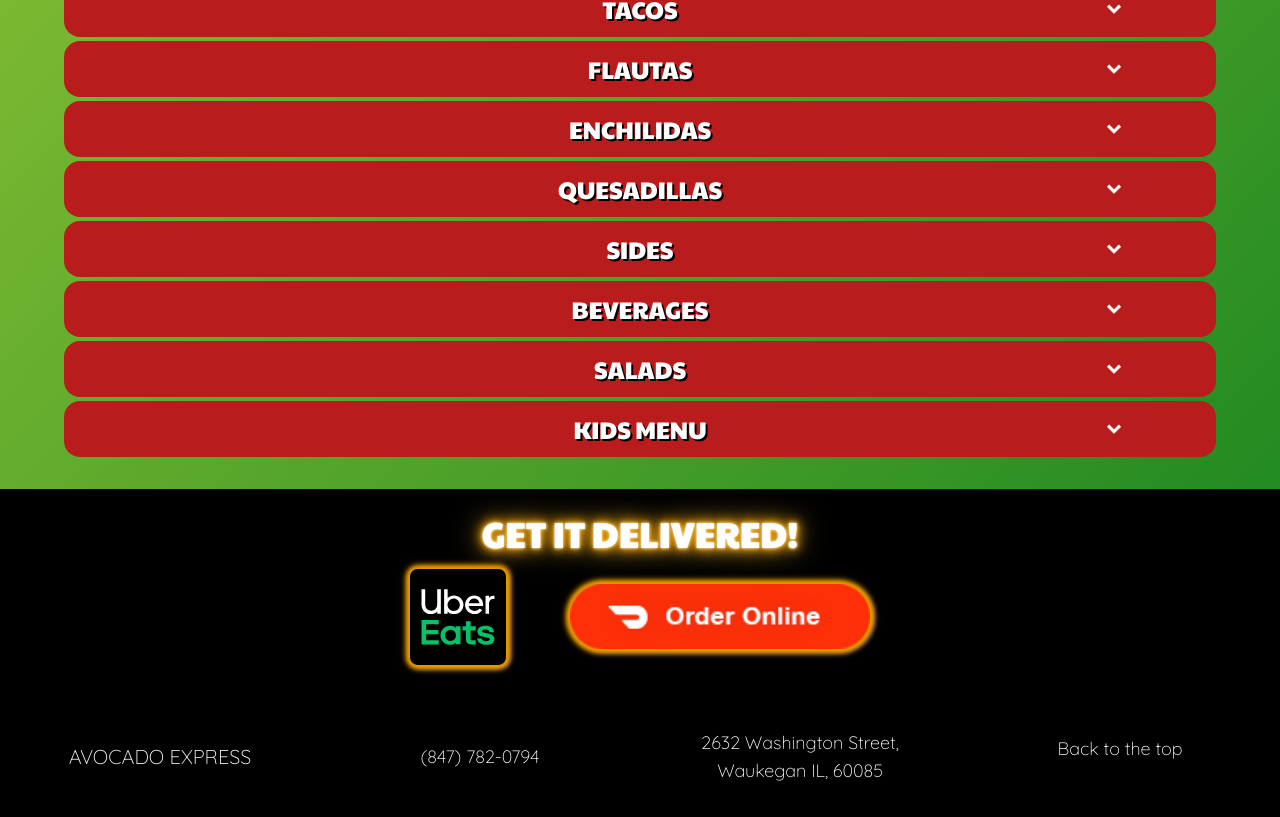
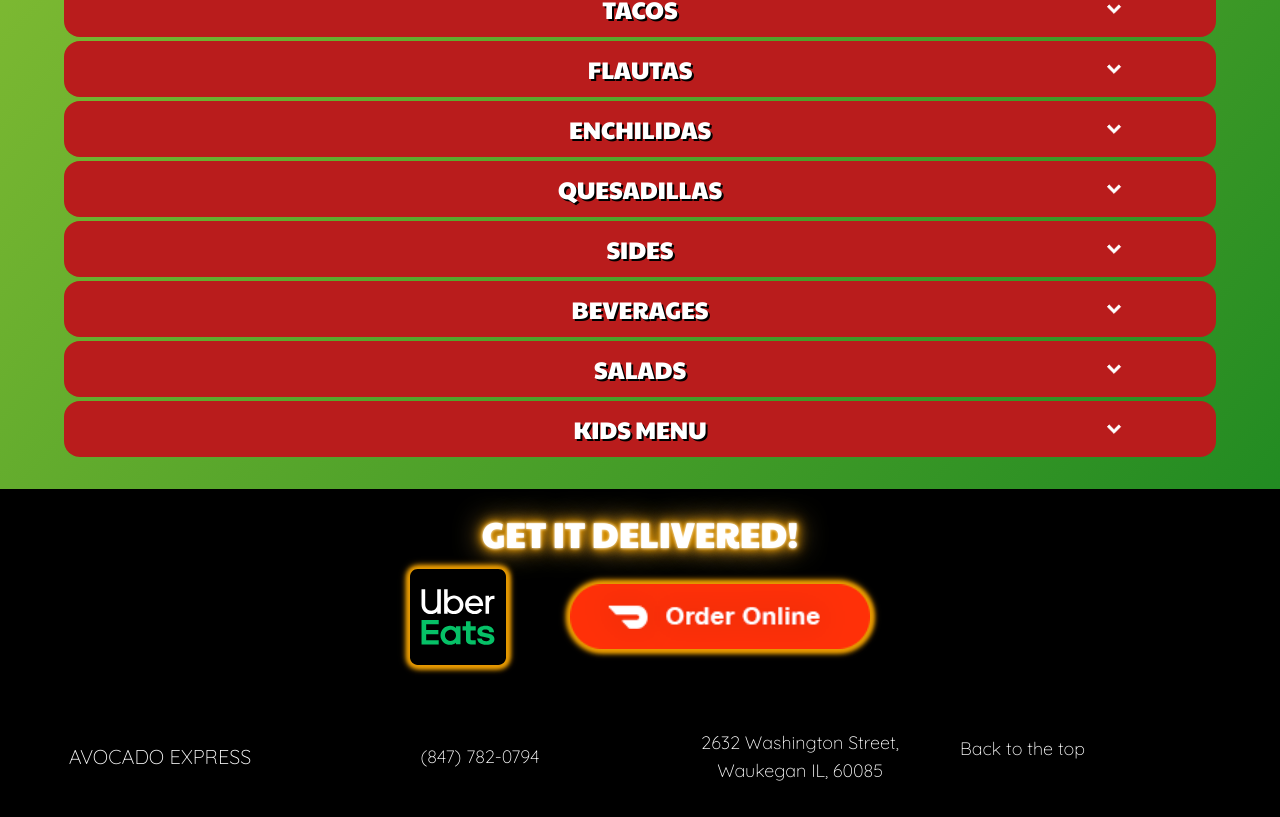
Before and after one commit to jcarballido/AELanding, a React app: page / in a window 1280 px wide. Shown: the part 1831-2648 px from the top of the page. Built offline with nearby package versions, Linux system fonts and the light colour scheme.

Commit message:
Production build implementing responsive design

```diff
--- a/src/components/Footer.js
+++ b/src/components/Footer.js
@@ -8,7 +8,7 @@ const Footer = () => {
                 <a className='w-full flex justify-center text-md sm:text-xl lg:w-1/4'>AVOCADO EXPRESS</a>
                 <a href='tel:+1-847-782-0794' className='w-full flex justify-center text-sm sm:text-lg lg:w-1/4'>(847) 782-0794</a>
                 <a href='https://goo.gl/maps/XrBGSmzsy28upT2s9' className='flex flex-row justify-center text-sm sm:text-lg lg:flex-col lg:w-1/4 lg:items-center'>2632 Washington Street, <span>Waukegan IL, 60085</span></a>
-                <div className='pb-4 lg:flex lg:justify-center lg:w-1/4'>
+                <div className='pb-4 lg:flex lg:justify-centerng lg:w-1/4'>
                     <a className='text-xs sm:text-sm lg:text-lg flex flex-row justify-center' onClick={() => scroll.scrollToTop()}>Back to the top</a>
                 </div>
             </div>
```
Also changed, not shown: 2 other files (tests, documents, lock files or other folders).
